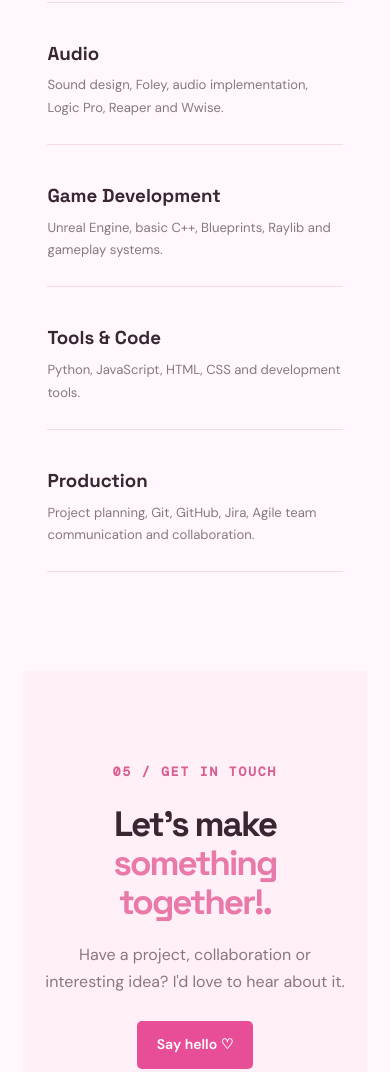
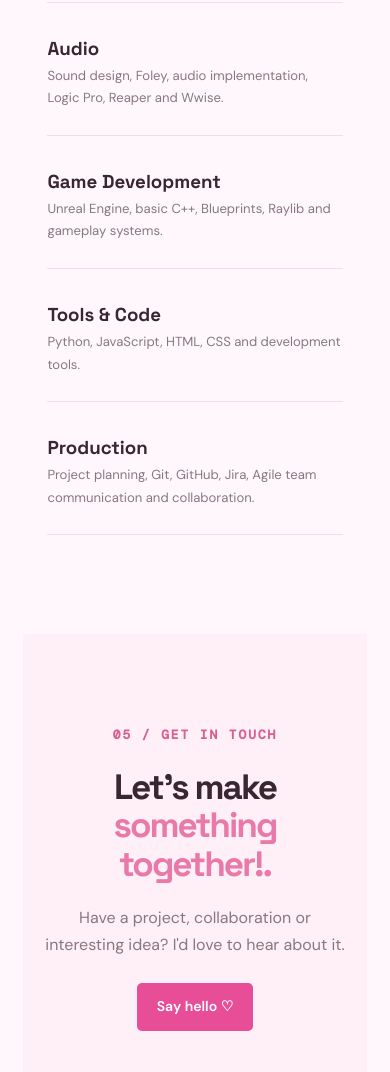
Before and after one commit to princessbleach/portfolio-task, a plain HTML site: page index.html in a window 390 px wide. Shown: the part 5384-6456 px from the top of the page. Drawn offline with nearby package versions, Linux system fonts and the light colour scheme.

Commit message:
Update style.css

````diff
--- a/style.css
+++ b/style.css
@@ -1,873 +1,1429 @@
-
-
-
-   @import url('https://fonts.googleapis.com/css2?family=DM+Mono:wght@400;500&family=DM+Sans:wght@400;500;600;700&family=Space+Grotesk:wght@400;500;600;700&display=swap');
+@import url('https://fonts.googleapis.com/css2?family=DM+Mono:wght@400;500&family=DM+Sans:wght@400;500;600;700&family=Space+Grotesk:wght@400;500;600;700&display=swap');
 
    :root {
+
        --white: #fffdfd;
+
        --pink: #f7a8cc;
+
        --hot-pink: #e84d97;
+
        --pale-pink: #fff0f7;
+
        --dark: #382633;
+
        --muted: #887783;
+
        --border: #f3dce8;
+
        --heading: 'Space Grotesk', sans-serif;
+
        --body: 'DM Sans', sans-serif;
+
        --mono: 'DM Mono', monospace;
+
    }
 
    * {
+
        box-sizing: border-box;
+
    }
 
    html {
+
        scroll-behavior: smooth;
+
        scroll-padding-top: 90px;
+
    }
 
    body {
+
        margin: 0;
+
        background: var(--white);
+
        color: var(--dark);
+
        font-family: var(--body);
+
        line-height: 1.7;
+
    }
 
    a {
+
        color: inherit;
+
        text-decoration: none;
+
    }
 
-   /* NAVIGATION */
+/* NAVIGATION */
 
    .navbar {
+
        height: 76px;
+
        padding: 0 8%;
+
        display: flex;
+
        justify-content: space-between;
+
        align-items: center;
+
        position: sticky;
+
        top: 0;
+
        z-index: 10;
+
        background: #fffdfd;
+
        border-bottom: 1px solid var(--border);
+
    }
 
    .logo {
+
        font-family: var(--heading);
+
        font-size: 1.8rem;
+
        font-weight: 700;
+
        letter-spacing: -2px;
+
    }
 
    .logo span {
+
        color: var(--hot-pink);
+
    }
 
    nav {
+
        display: flex;
+
        align-items: center;
+
        gap: 30px;
+
        font-size: 0.88rem;
+
        color: var(--muted);
+
    }
 
    nav a:hover,
+
    .text-link:hover {
+
        color: var(--hot-pink);
+
    }
 
    .nav-button {
+
        border: 1px solid var(--border);
+
        padding: 8px 16px;
+
        border-radius: 5px;
+
        color: var(--dark);
+
    }
 
-   /* HERO SECTION */
+/* HERO SECTION */
 
    .hero {
+
        min-height: 610px;
+
        padding: 75px 10%;
+
        display: grid;
+
        grid-template-columns: 1.1fr 0.9fr;
+
        align-items: center;
+
        gap: 30px;
+
        overflow: hidden;
+
        background: radial-gradient(
+
            circle at 80% 45%,
+
            #ffeaf4 0,
+
            #fffdfd 40%
+
        );
+
    }
 
    .eyebrow {
+
        color: var(--hot-pink);
+
        font-family: var(--mono);
+
        font-size: 0.7rem;
+
        letter-spacing: 1.5px;
+
        margin: 0 0 22px;
+
    }
 
    .hero h1 {
+
        font-family: var(--heading);
+
        font-size: clamp(3.5rem, 6.5vw, 5.8rem);
+
        line-height: 1.02;
+
        letter-spacing: -5px;
+
        margin: 0 0 25px;
+
    }
 
    .hero h1 span,
+
    h2 span {
+
        color: var(--hot-pink);
+
    }
 
    .intro {
+
        max-width: 440px;
+
        color: var(--muted);
+
        font-size: 1.05rem;
+
    }
 
    .hero-buttons {
+
        display: flex;
+
        align-items: center;
+
        gap: 25px;
+
        margin-top: 28px;
+
    }
 
    .button {
+
        display: inline-block;
+
        padding: 12px 20px;
+
        background: var(--hot-pink);
+
        color: white;
+
        border-radius: 5px;
+
        font-weight: 600;
+
        font-size: 0.88rem;
+
        transition: transform 0.2s, background 0.2s;
+
    }
 
    .button:hover {
+
        background: #d73580;
+
        transform: translateY(-2px);
+
    }
 
    .text-link {
+
        font-size: 0.88rem;
+
        font-weight: 600;
+
    }
 
    .little-note {
+
        margin-top: 35px;
+
        font-size: 0.75rem;
+
        color: var(--muted);
+
    }
 
-   /* DECORATIVE AUDIO CARD */
+/* DECORATIVE AUDIO CARD */
 
    .hero-visual {
+
        min-height: 380px;
+
        position: relative;
+
        display: grid;
+
        place-items: center;
+
    }
 
    .pink-circle {
+
        position: absolute;
+
        width: 320px;
+
        height: 320px;
+
        border-radius: 50%;
+
        background: #fbd2e5;
+
    }
 
    .audio-card {
+
        position: relative;
+
        z-index: 1;
+
        width: min(290px, 90%);
+
        padding: 25px;
+
        background: white;
+
        border: 1px solid var(--border);
+
        border-radius: 12px;
+
        box-shadow: 0 20px 60px #c75b8b20;
+
        transform: rotate(-3deg);
+
    }
 
    .audio-card > p:first-child {
+
        font-family: var(--mono);
+
        font-size: 0.65rem;
+
        letter-spacing: 1px;
+
        color: var(--hot-pink);
+
    }
 
    .audio-card h3 {
+
        font-family: var(--heading);
+
        margin: 12px 0 0;
+
    }
 
    .audio-subtitle {
+
        color: var(--muted);
+
        font-size: 0.7rem;
+
    }
 
    .waveform {
+
        height: 80px;
+
        display: flex;
+
        align-items: center;
+
        justify-content: center;
+
        gap: 5px;
+
        margin: 20px 0;
+
    }
 
    .waveform span {
+
        display: block;
+
        width: 5px;
+
        border-radius: 5px;
+
        background: var(--pink);
+
    }
 
    .waveform span:nth-child(4n + 1) {
+
        height: 25%;
+
    }
 
    .waveform span:nth-child(4n + 2) {
+
        height: 65%;
+
    }
 
    .waveform span:nth-child(4n + 3) {
+
        height: 95%;
+
    }
 
    .waveform span:nth-child(4n) {
+
        height: 45%;
+
    }
 
    .audio-progress {
+
        height: 4px;
+
        background: var(--pale-pink);
+
        border-radius: 5px;
+
        margin-top: 20px;
+
    }
 
    .audio-progress span {
+
        display: block;
+
        width: 35%;
+
        height: 100%;
+
        background: var(--hot-pink);
+
        border-radius: 5px;
+
    }
 
    .audio-time {
+
        display: flex;
+
        justify-content: space-between;
+
        font-family: var(--mono);
+
        font-size: 0.6rem;
+
        color: var(--muted);
+
        margin-top: 6px;
+
    }
 
    .floating-note {
+
        position: absolute;
+
        z-index: 2;
+
        background: white;
+
        border: 1px solid var(--border);
+
        padding: 9px 13px;
+
        border-radius: 5px;
+
        font-size: 0.72rem;
+
        box-shadow: 0 8px 30px #c75b8b12;
+
    }
 
    .note-one {
+
        top: 18%;
+
        left: -2%;
+
        transform: rotate(-7deg);
+
    }
 
    .note-two {
+
        bottom: 17%;
+
        right: -4%;
+
        transform: rotate(5deg);
+
    }
 
-   /* SHARED SECTION STYLING */
+/* SHARED SECTION STYLING */
 
    .section {
+
        padding: 95px 10%;
+
    }
 
    .section h2,
+
    .contact h2 {
+
        font-family: var(--heading);
+
        font-size: clamp(2.5rem, 4.5vw, 4rem);
+
        line-height: 1.1;
+
        letter-spacing: -2px;
+
        margin: 0;
+
    }
 
-   /* ABOUT */
+/* ABOUT */
 
    .about {
+
        display: grid;
+
        grid-template-columns: 1fr 1fr;
+
        gap: 8%;
+
        border-top: 1px solid var(--border);
+
    }
 
    .about-content > p,
+
    .audio-content > p {
+
        color: var(--muted);
+
        margin-top: 0;
+
        margin-bottom: 20px;
+
    }
 
    .about-tags,
+
    .tags {
+
        display: flex;
+
        flex-wrap: wrap;
+
        gap: 8px;
+
    }
 
    .about-tags {
+
        margin-top: 25px;
+
    }
 
    .about-tags span,
+
    .tags span {
+
        padding: 5px 10px;
+
        border: 1px solid var(--border);
+
        border-radius: 4px;
+
        font-size: 0.72rem;
+
        color: var(--muted);
+
    }
 
-   /* PROJECTS */
+/* PROJECTS */
 
    .projects {
+
        background: var(--pale-pink);
+
    }
 
    .section-title {
+
        display: flex;
+
        justify-content: space-between;
+
        align-items: end;
+
        gap: 25px;
+
        margin-bottom: 35px;
+
    }
 
    .section-description {
+
        font-size: 0.8rem;
+
        color: var(--muted);
+
    }
 
    .project-grid {
+
        display: grid;
+
        grid-template-columns: repeat(3, minmax(0, 1fr));
+
        gap: 20px;
+
    }
 
    .project-card {
+
        background: white;
+
        border: 1px solid var(--border);
+
        border-radius: 7px;
+
        overflow: hidden;
+
        transition: transform 0.2s, box-shadow 0.2s;
+
    }
 
    .project-card:hover {
+
        transform: translateY(-5px);
+
        box-shadow: 0 15px 35px #d85b9518;
+
    }
 
    .project-art {
+
        height: 205px;
+
        position: relative;
+
        display: flex;
+
        align-items: center;
+
        justify-content: center;
+
        overflow: hidden;
+
    }
 
    .project-number,
+
    .art-caption {
+
        position: absolute;
+
        font-family: var(--mono);
+
        font-size: 0.58rem;
+
        letter-spacing: 1px;
+
    }
 
    .project-number {
+
        top: 13px;
+
        left: 15px;
+
    }
 
    .art-caption {
+
        bottom: 13px;
+
        left: 15px;
+
    }
 
-   /* RHYTHM GAME */
+/* RHYTHM GAME */
 
    .rhythm-art {
+
        background: #f9c4df;
+
        color: #743c60;
+
    }
 
    .music-note {
+
        font-size: 5rem;
+
        color: #d9438b;
+
    }
 
    .mini-wave {
+
        position: absolute;
+
        bottom: 40px;
+
        display: flex;
+
        gap: 5px;
+
        align-items: center;
+
        height: 40px;
+
    }
 
    .mini-wave i {
+
        width: 5px;
+
        border-radius: 5px;
+
        background: #d9438b;
+
        height: 35%;
+
    }
 
    .mini-wave i:nth-child(3n) {
+
        height: 100%;
+
    }
 
    .mini-wave i:nth-child(3n + 1) {
+
        height: 60%;
+
    }
 
    .mini-wave i:nth-child(3n + 2) {
+
        height: 80%;
+
    }
 
-   /* CAT GAME */
+/* CAT GAME */
 
    .cat-art {
+
        background: #f8e4ee;
+
        color: #8d4369;
+
    }
 
    .cat-doodle {
+
        font-size: 2rem;
+
        transform: rotate(-7deg);
+
    }
 
    .cat-sticker {
+
        position: absolute;
+
        top: 48px;
+
        right: 15px;
+
        background: white;
+
        padding: 6px 10px;
+
        border-radius: 20px;
+
        font-size: 0.7rem;
+
        transform: rotate(7deg);
+
    }
 
-   /* LITTLE BARBERS */
+/* LITTLE BARBERS */
 
    .barber-art {
+
        background: #f9d9e9;
+
        color: #813c60;
+
    }
 
    .barber-icon {
+
        font-size: 5rem;
+
        color: #d9438b;
+
        transform: rotate(-15deg);
+
    }
 
    .barber-slogan {
+
        position: absolute;
+
        top: 65px;
+
        right: 15px;
+
        font: 700 0.75rem/1.2 var(--heading);
+
        transform: rotate(7deg);
+
    }
 
-   /* PROJECT CARD TEXT */
+/* PROJECT CARD TEXT */
 
    .project-info {
+
        padding: 20px;
+
    }
 
    .project-type {
+
        font-family: var(--mono);
+
        color: var(--hot-pink);
+
        font-size: 0.58rem;
+
        letter-spacing: 0.4px;
+
    }
 
    .project-info h3 {
+
        font-family: var(--heading);
+
        font-size: 1.2rem;
+
        margin: 12px 0 8px;
+
    }
 
    .project-info > p:not(.project-type) {
+
        color: var(--muted);
+
        font-size: 0.82rem;
+
        min-height: 100px;
+
    }
 
    .tags {
+
        gap: 5px;
+
    }
 
    .tags span {
+
        font-size: 0.62rem;
+
        padding: 4px 7px;
+
    }
 
-
-
-   /* SKILLS */
+/* SKILLS */
 
    .skill-grid {
+
        display: grid;
+
        grid-template-columns: 1fr 1fr;
+
        margin-top: 35px;
+
        border-top: 1px solid var(--border);
+
    }
 
    .skill-grid > div {
+
        padding: 25px 0;
+
        border-bottom: 1px solid var(--border);
+
    }
 
    .skill-grid > div:nth-child(even) {
+
        padding-left: 30px;
+
        border-left: 1px solid var(--border);
+
    }
 
    .skill-grid > div:nth-child(odd) {
+
        padding-right: 30px;
+
    }
 
    .skill-icon {
+
        font-size: 1.4rem;
+
    }
 
    .skill-grid h3 {
+
        font-family: var(--heading);
+
        margin: 10px 0 5px;
+
    }
 
    .skill-grid p {
+
        color: var(--muted);
+
        font-size: 0.82rem;
+
        margin: 0;
+
    }
 
-   /* CONTACT */
+/* CONTACT */
 
    .contact {
+
        text-align: center;
+
        padding: 90px 20px;
+
        background: var(--pale-pink);
+
    }
 
    .contact h2 {
+
        font-size: clamp(2.7rem, 5vw, 4.5rem);
+
    }
 
    .contact > p:not(.eyebrow) {
+
        color: var(--muted);
+
        margin: 20px 0 25px;
+
    }
 
    .contact-button {
+
        background: var(--hot-pink);
+
    }
 
    .email-hint {
+
        font-size: 0.68rem;
+
        margin-top: 18px !important;
+
    }
 
-   /* FOOTER */
+/* FOOTER */
 
    footer {
+
        display: flex;
+
        align-items: center;
+
        justify-content: space-between;
+
        gap: 20px;
+
        padding: 22px 8%;
+
        border-top: 1px solid var(--border);
+
        color: var(--muted);
+
        font-size: 0.72rem;
+
    }
 
    footer p {
+
        margin: 0;
+
    }
 
-   /* MOBILE RESPONSIVENESS */
+/* MOBILE RESPONSIVENESS */
 
    @media (max-width: 850px) {
+
        .hero {
+
            grid-template-columns: 1fr;
+
            padding: 65px 7%;
+
        }
 
        .hero-visual {
+
            min-height: 330px;
+
        }
 
        .about,
+
        .audio-section {
+
            grid-template-columns: 1fr;
+
            gap: 30px;
+
        }
 
        .project-grid {
+
            grid-template-columns: 1fr 1fr;
+
        }
 
        .project-card:last-child {
+
            grid-column: 1 / -1;
+
        }
 
        .section {
+
            padding: 75px 7%;
+
        }
+
    }
 
    @media (max-width: 550px) {
+
        .navbar {
+
            padding: 0 5%;
+
        }
 
        nav {
+
            gap: 13px;
+
            font-size: 0.72rem;
+
        }
 
        nav a:nth-child(3) {
+
            display: none;
+
        }
 
        .hero h1 {
+
            font-size: 3.6rem;
+
            letter-spacing: -3px;
+
        }
 
        .project-grid,
+
        .skill-grid {
+
            grid-template-columns: 1fr;
+
        }
 
        .project-card:last-child {
+
            grid-column: auto;
+
        }
 
        .skill-grid > div:nth-child(even) {
+
            padding-left: 0;
+
            border-left: 0;
+
        }
 
        .skill-grid > div:nth-child(odd) {
+
            padding-right: 0;
+
        }
 
        .section-title {
+
            display: block;
+
        }
 
        footer {
+
            flex-wrap: wrap;
+
        }
 
        footer p {
+
            width: 100%;
+
            order: 3;
+
        }
+
    }
-
-
 
 /* SOUND CLOUD SHOWCASE */
 
 .soundcloud-section {
+
     padding: 90px 8%;
+
     background: #fff7fb;
+
 }
 
 .soundcloud-section .section-heading {
+
     max-width: 700px;
+
     margin: 0 auto 45px;
+
     text-align: center;
+
 }
 
 .soundcloud-section .eyebrow {
+
     color: #d95f91;
+
     font-size: 0.8rem;
+
     font-weight: 700;
+
     letter-spacing: 2px;
+
 }
 
 .soundcloud-section h2 {
+
     margin: 12px 0;
+
     font-size: clamp(2.2rem, 5vw, 3.5rem);
+
 }
 
 .soundcloud-section h2 span {
+
     color: #e879a8;
+
 }
 
 .soundcloud-section .section-description {
+
     color: #6e6269;
+
     line-height: 1.8;
+
 }
 
 .soundcloud-grid {
+
     display: grid;
+
     grid-template-columns: repeat(auto-fit, minmax(260px, 1fr));
+
     gap: 24px;
+
     max-width: 1100px;
+
     margin: 0 auto;
+
 }
 
 .soundcloud-card {
+
     padding: 24px;
+
     background: #ffffff;
+
     border: 1px solid #f3d7e4;
+
     border-radius: 20px;
+
     box-shadow: 0 8px 24px rgba(200, 100, 145, 0.08);
+
     transition: transform 0.2s ease, box-shadow 0.2s ease;
+
 }
 
 .soundcloud-card:hover {
+
     transform: translateY(-5px);
+
     box-shadow: 0 12px 30px rgba(200, 100, 145, 0.15);
+
 }
 
 .soundcloud-card .track-number {
+
     margin-bottom: 18px;
+
     color: #d95f91;
+
     font-size: 0.75rem;
+
     font-weight: 700;
+
     letter-spacing: 1.5px;
+
 }
 
 .soundcloud-card h3 {
+
     margin-bottom: 8px;
+
 }
 
 .soundcloud-card p {
+
     min-height: 44px;
+
     margin-bottom: 20px;
+
     color: #756872;
+
     font-size: 0.9rem;
+
     line-height: 1.6;
+
 }
 
 .soundcloud-card iframe {
+
     display: block;
+
     width: 100%;
+
     border-radius: 12px;
+
 }
 
 .soundcloud-profile-link {
+
     display: block;
+
     width: fit-content;
+
     margin: 40px auto 0;
+
     padding: 14px 24px;
+
     border-radius: 999px;
+
     background: #f28ab2;
+
     color: #ffffff;
+
     font-weight: 700;
+
     text-decoration: none;
+
     transition: background 0.2s ease, transform 0.2s ease;
+
 }
 
 .soundcloud-profile-link:hover {
+
     background: #d95f91;
+
     transform: translateY(-2px);
+
 }
 
 @media (max-width: 600px) {
+
     .soundcloud-section {
+
         padding: 60px 6%;
+
     }
 
     .soundcloud-card {
+
         padding: 18px;
+
     }
+
 }
-
-
 
 /* PROJECT CARD IMAGE FIXES */
 
 .project-card {
+
     min-width: 0;
+
     overflow: hidden;
+
 }
 
 .project-art {
+
     position: relative;
+
     width: 100%;
+
     aspect-ratio: 16 / 9;
+
     overflow: hidden;
+
     border-radius: 16px;
+
     background: #fff0f6;
+
 }
 
 .project-art .project-image {
+
     display: block;
+
     width: 100%;
+
     height: 100%;
+
     margin: 0;
+
     object-fit: cover;
+
     border: none;
+
     border-radius: 0;
+
     transition: transform 0.25s ease;
+
 }
 
 .project-card:hover .project-image {
+
     transform: scale(1.03);
+
 }
 
 .project-number {
+
     position: absolute;
+
     top: 12px;
+
     left: 12px;
+
     padding: 6px 10px;
+
     border: 1px solid rgba(255, 255, 255, 0.65);
+
     border-radius: 999px;
+
     background: rgba(255, 255, 255, 0.88);
+
     color: #b94e7d;
+
     font-size: 0.7rem;
+
     font-weight: 700;
+
     letter-spacing: 1px;
+
 }
 
 .project-info {
+
     padding-top: 18px;
+
 }
 
 .project-info h3 {
+
     margin-top: 8px;
+
 }
 
-
-```css
-/* Fix Skills and Contact section overlap */
+/* Skills layout and readable text */
 .skills {
+    display: block;
     position: relative;
-    display: block;
     width: 100%;
-    height: auto;
-    overflow: visible;
-    margin-bottom: 0;
 }
 
 .skill-grid {
-    position: relative;
+    display: grid;
+    grid-template-columns: repeat(2, minmax(0, 1fr));
     width: 100%;
+    align-items: start;
+    margin-top: 35px;
+    border-top: 1px solid var(--border);
+}
+
+.skill-grid > div {
+    min-width: 0;
+}
+
+.skill-grid h3 {
+    line-height: 1.2;
+    overflow-wrap: anywhere;
+}
+
+.skill-grid p {
+    line-height: 1.7;
+    overflow-wrap: anywhere;
 }
 
 .contact {
@@ -876,20 +1432,23 @@
     clear: both;
     width: 100%;
     height: auto;
-    margin-top: 0;
+    margin: 0;
     padding: 90px 20px;
     text-align: center;
     background: var(--pale-pink);
-    z-index: 1;
-}
-```
-
-.skill-grid h3 {
-    line-height: 1.2;
-    overflow-wrap: break-word;
 }
 
-.skill-grid p {
-    line-height: 1.7;
-    overflow-wrap: break-word;
+@media (max-width: 550px) {
+    .skill-grid {
+        grid-template-columns: 1fr;
+    }
+
+    .skill-grid > div:nth-child(even) {
+        padding-left: 0;
+        border-left: 0;
+    }
+
+    .skill-grid > div:nth-child(odd) {
+        padding-right: 0;
+    }
 }
````
